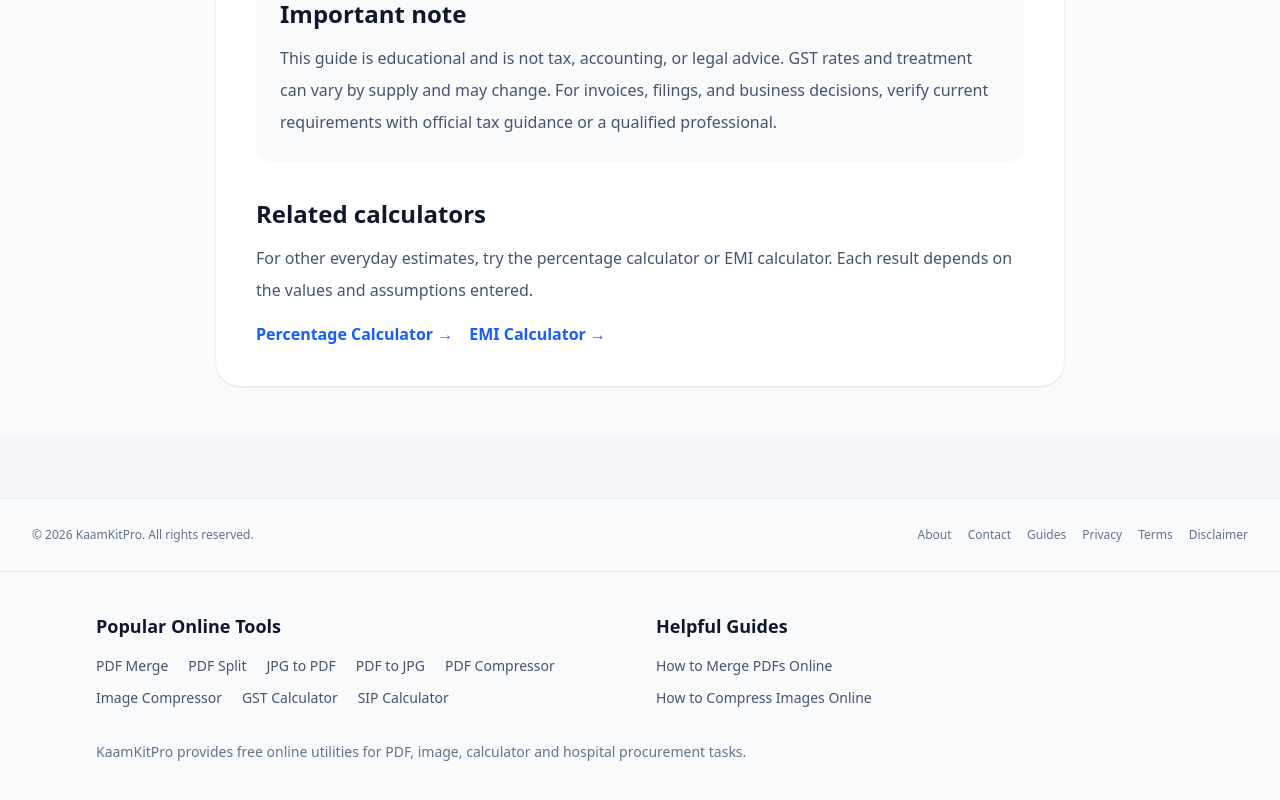
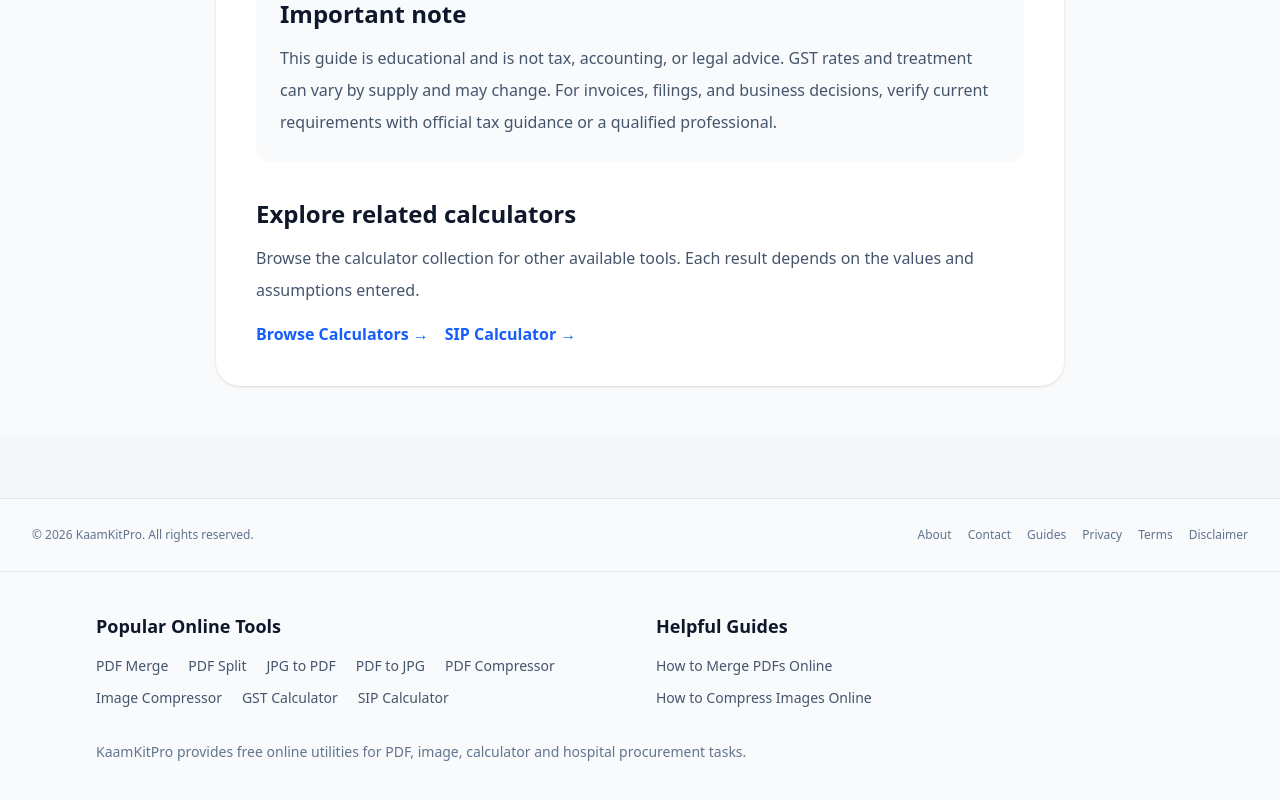
Before and after one commit to WellProSoftware/kaamkitpro, a Next.js app: page /guides/gst-calculator in a window 1280 px wide. Shown: the part 1396-2196 px from the top of the page. Built offline with nearby package versions, Linux system fonts and the light colour scheme; no server answers.

Commit message:
Fix unavailable calculator links in GST guide

```diff
--- a/src/app/guides/gst-calculator/page.tsx
+++ b/src/app/guides/gst-calculator/page.tsx
@@ -23,7 +23,7 @@ export default function GstCalculatorGuide() {
           <section><h2 className="text-2xl font-bold">Understanding CGST, SGST and IGST</h2><p className="mt-3 leading-8 text-slate-600">For many intra-state taxable supplies, the applicable GST is split into Central GST (CGST) and State GST (SGST). For many inter-state supplies, Integrated GST (IGST) applies. The correct treatment depends on the transaction and applicable rules, so do not infer the tax treatment solely from the percentage.</p></section>
           <section><h2 className="text-2xl font-bold">Steps to check a calculation</h2><ol className="mt-4 list-decimal space-y-2 pl-6 leading-8 text-slate-600"><li>Decide whether the entered amount is tax-exclusive or tax-inclusive.</li><li>Enter the amount and the applicable rate in the calculator.</li><li>Check the displayed tax and final amount against the formula.</li><li>Keep invoice rounding and any applicable exemptions or special rules in mind.</li></ol></section>
           <section className="rounded-2xl bg-slate-50 p-6"><h2 className="text-2xl font-bold">Important note</h2><p className="mt-3 leading-8 text-slate-600">This guide is educational and is not tax, accounting, or legal advice. GST rates and treatment can vary by supply and may change. For invoices, filings, and business decisions, verify current requirements with official tax guidance or a qualified professional.</p></section>
-          <section><h2 className="text-2xl font-bold">Related calculators</h2><p className="mt-3 leading-8 text-slate-600">For other everyday estimates, try the percentage calculator or EMI calculator. Each result depends on the values and assumptions entered.</p><div className="mt-4 flex flex-wrap gap-4"><Link href="/tools/percentage-calculator" className="font-semibold text-blue-600 hover:text-blue-800">Percentage Calculator →</Link><Link href="/tools/emi-calculator" className="font-semibold text-blue-600 hover:text-blue-800">EMI Calculator →</Link></div></section>
+          <section><h2 className="text-2xl font-bold">Explore related calculators</h2><p className="mt-3 leading-8 text-slate-600">Browse the calculator collection for other available tools. Each result depends on the values and assumptions entered.</p><div className="mt-4 flex flex-wrap gap-4"><Link href="/tools/calculators" className="font-semibold text-blue-600 hover:text-blue-800">Browse Calculators →</Link><Link href="/tools/sip-calculator" className="font-semibold text-blue-600 hover:text-blue-800">SIP Calculator →</Link></div></section>
         </div>
       </div></article>
     </main>
```
